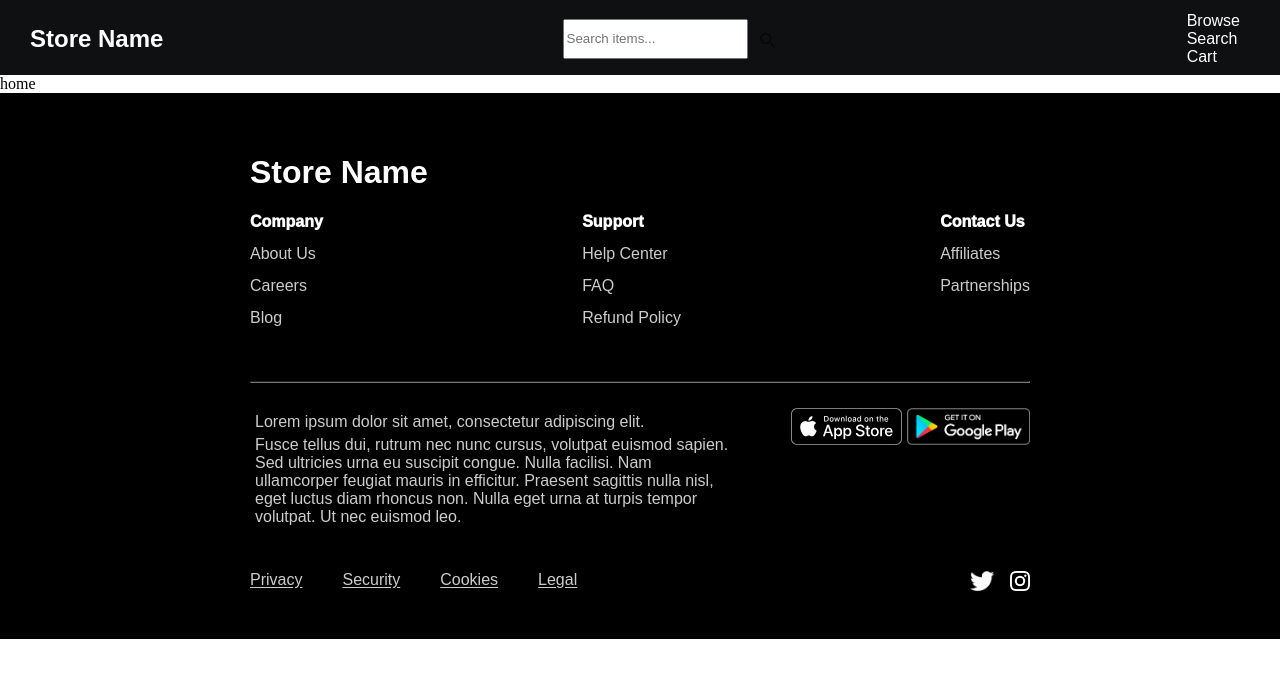
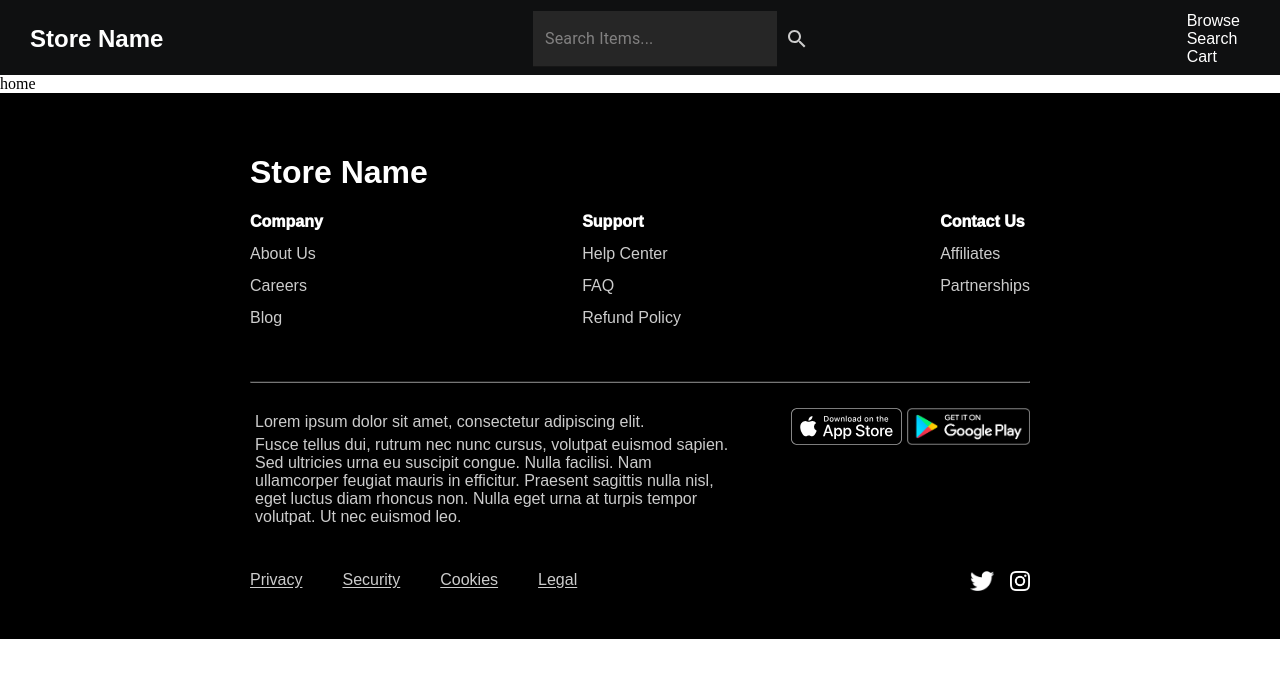
Before and after one commit to gitSuki/ecommerce-app, a React (Vite) app: page / in a window 1280 px wide. Shown: the top 678 px of the page. Built offline with nearby package versions, Linux system fonts and the light colour scheme.

Commit message:
Add search bar

```diff
--- a/src/components/Navbar.css
+++ b/src/components/Navbar.css
@@ -11,13 +11,3 @@
 .search-section {
     display: flex;
 }
-
-.search-icon {
-    fill: #ffffff;
-    padding-top: 3px;
-    transition: 0.3s;
-}
-
-.search-icon:hover {
-    fill: #cccccc;
-}
--- a/src/components/Navbar.tsx
+++ b/src/components/Navbar.tsx
@@ -1,7 +1,7 @@
 import { useNavigate } from "react-router-dom";
 import { useDispatch, useSelector } from "react-redux";
 import { setCartIsOpen } from "../state/cart";
-import { IconButton } from "@mui/material";
+import { IconButton, TextField } from "@mui/material";
 import SearchIcon from "@mui/icons-material/Search";
 import "./Navbar.css";
 
@@ -15,9 +15,16 @@ const Navbar = (): JSX.Element => {
         <nav className="navbar">
             <h1>Store Name</h1>
             <form className="search-section">
-                <input type="text" placeholder="Search items..." />
-                <IconButton sx={{ '&:hover': {backgroundColor: "RGBA(163,163,163,0.50)"}}} >
-                    <SearchIcon className="search-icon"></SearchIcon>
+                <TextField
+                    label="Search Items..."
+                    variant="filled"
+                    sx={{
+                        input: { color: "#cccccc", backgroundColor: "#262626" },
+                        label: { color: "#828181" },
+                    }}
+                />
+                <IconButton sx={{ "&:hover": { backgroundColor: "RGBA(163,163,163,0.50)" } }}>
+                    <SearchIcon sx={{ color: "#cccccc" }}></SearchIcon>
                 </IconButton>
             </form>
             <div>
--- a/src/index.css
+++ b/src/index.css
@@ -1,5 +1,3 @@
-@import url("https://fonts.googleapis.com/css2?family=Cinzel&family=Roboto&display=swap");
-
 * {
     box-sizing: border-box;
 }
```
Also changed, not shown: src/theme.ts (added, +54 -0 lines).
